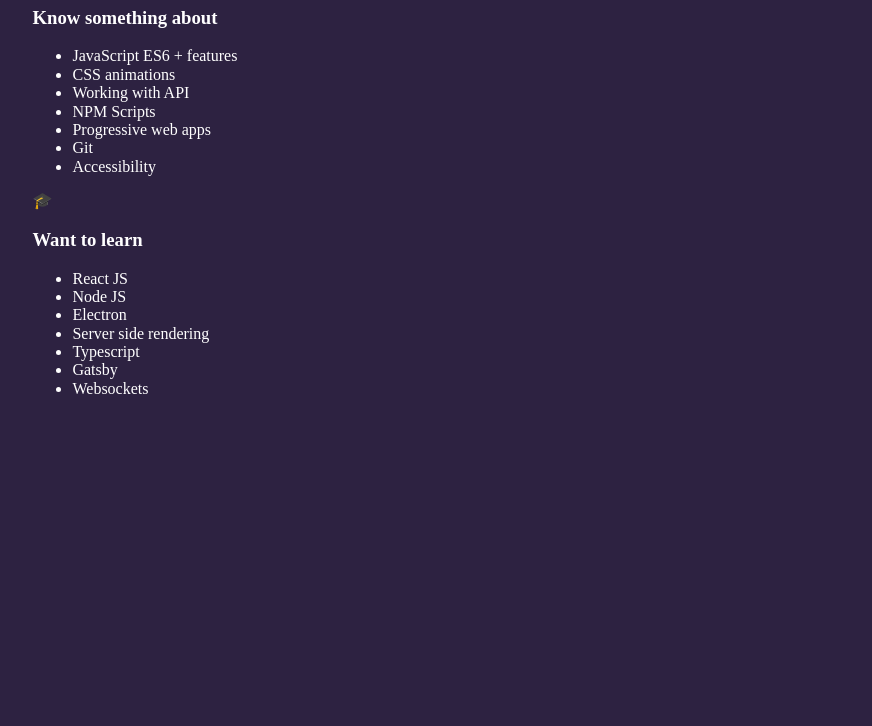
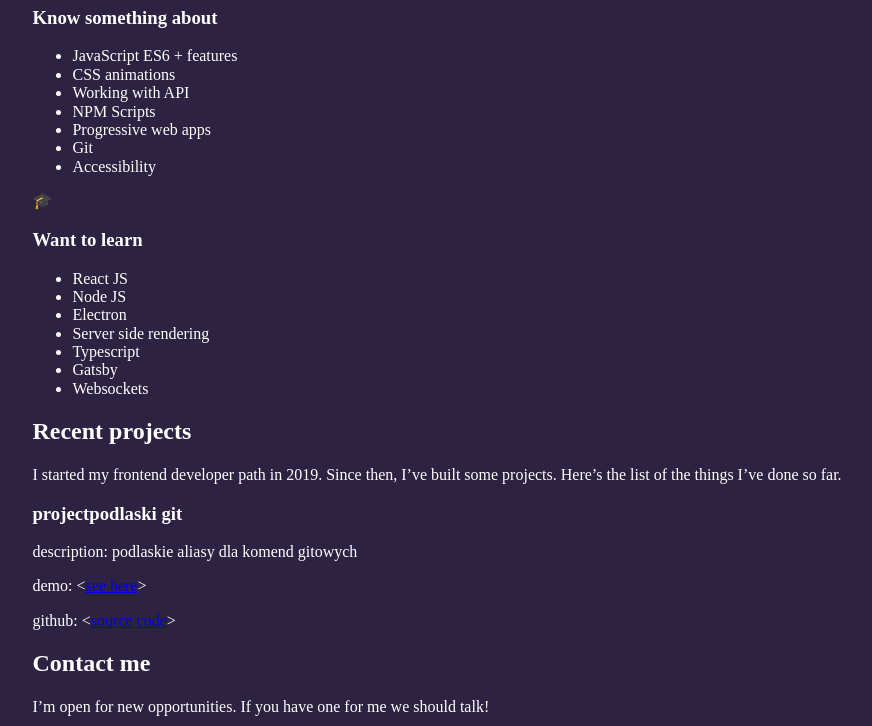
Before and after one commit to piotrGronowski/piotrGronowski.github.io, a website built with webpack: page src/pages/index.html in a window 1280 px wide. Shown: the part 1017-1743 px from the top of the page, without its empty margins (23-895 px from the left). Before the commit the page ends 1431 px from the top, so only its background shows below. Built offline with nearby package versions, Linux system fonts and the light colour scheme.

Commit message:
projects and contact markup

```diff
--- a/src/pages/index.html
+++ b/src/pages/index.html
@@ -89,6 +89,55 @@
           </ul>
         </article>
       </section>
+      <section class="projects">
+        <h2 class="project__heading">Recent projects</h2>
+        <p class="projects__description">
+          I started my frontend developer path in 2019. Since then, I’ve built
+          some projects. Here’s the list of the things I’ve done so far.
+        </p>
+        <div class="project-grid">
+          <article>
+            <h3 class="project__title">
+              <span>project</span><span>podlaski git</span>
+            </h3>
+            <p>
+              <span>description:</span>
+              <span>podlaskie aliasy dla komend gitowych</span>
+            </p>
+            <p>
+              <span>demo:</span>
+              <span>
+                &lt;<a href="#" title="podlaski git">see here</a>&gt;
+              </span>
+            </p>
+            <p>
+              <span>github:</span>
+              <span
+                >&lt;<a href="#" title="repozytorium githubowe">source code</a
+                >&gt;</span
+              >
+            </p>
+          </article>
+        </div>
+      </section>
+      <section class="contact" id="contact">
+        <h2 class="contact__header">Contact me</h2>
+        <p class="contact__description">
+          I’m open for new opportunities. If you have one for me we should talk!
+        </p>
+        <div class="contact__links">
+          <ul class="socials">
+            <li class="socials__item">
+              <a class="socials__link" href="https://github.com/piotrGronowski"
+                ><img class="socials__icon" alt="Piotr github "
+              /></a>
+            </li>
+          </ul>
+          <a class="contact__mail" href="mailto:petergro@outlook.com"
+            >petergro@outlook.com</a
+          >
+        </div>
+      </section>
     </main>
   </body>
 </html>
```
